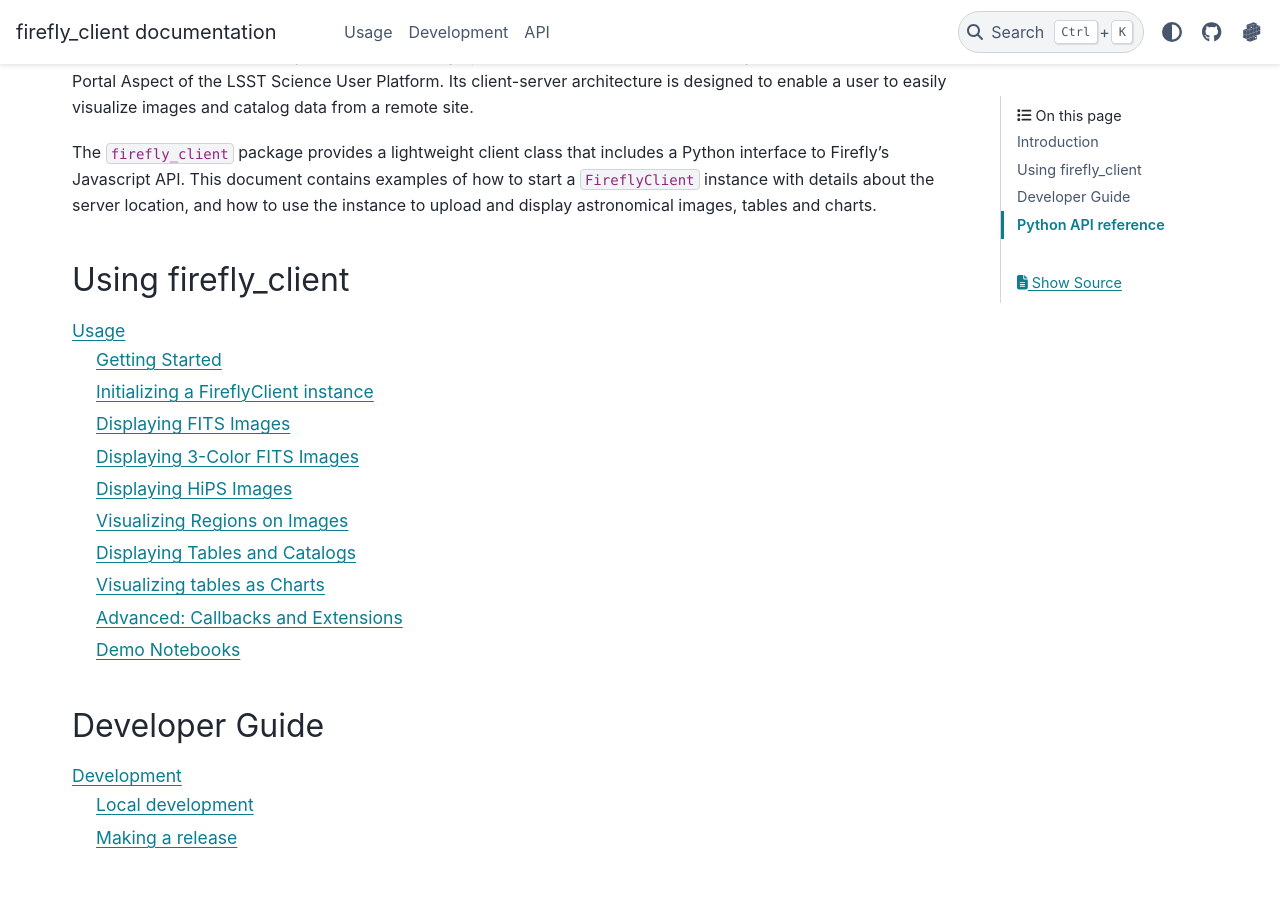
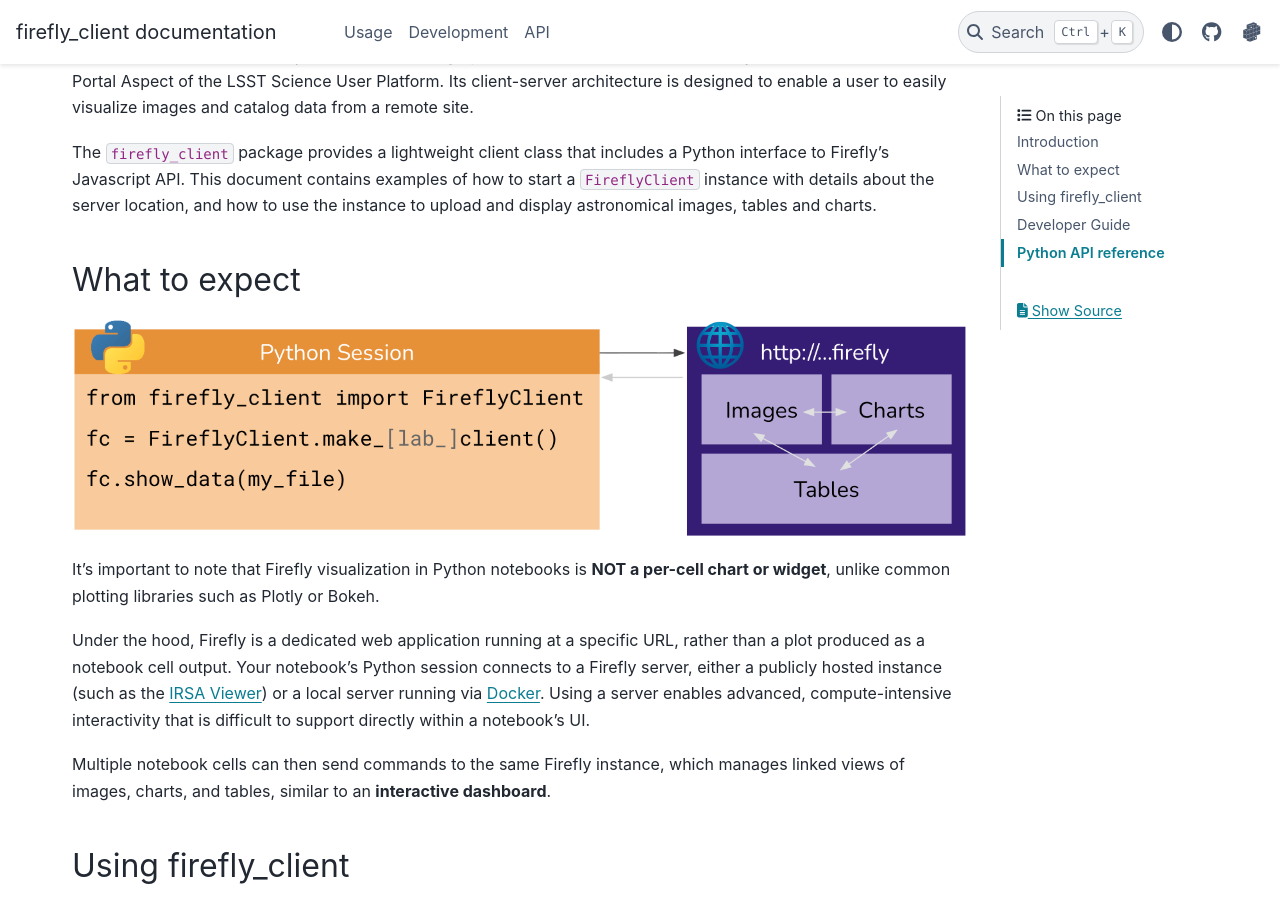
Before and after one commit to Caltech-IPAC/firefly_client, a Sphinx documentation site: the page built from docs/index.rst, in a window 1280 px wide and 900 px high, scrolled down 348 px. Built offline with Sphinx 7.4.7 and the PyData theme 0.15.4, drawn with Linux system fonts in a browser that asks for light colours; pages that are not in the unit, such as notebooks, are missing from menus.

Commit message:
Add what to expect section in landing page
Fix nbsphinx syntax highlighting for code cell

```diff
--- a/docs/conf.py
+++ b/docs/conf.py
@@ -72,5 +72,8 @@
 # Allow build to continue even if some notebooks error (useful for demos).
 nbsphinx_allow_errors = True
 
+# Ensure Pygments syntax highlighting for Jupyter code cells.
+nbsphinx_codecell_lexer = 'ipython'
+
 # Remove the .txt suffix that gets added to source files
 html_sourcelink_suffix = ''
--- a/docs/index.rst
+++ b/docs/index.rst
@@ -26,6 +26,40 @@
 This document contains examples of how to start a ``FireflyClient`` instance
 with details about the server location, and how to use the instance
 to upload and display astronomical images, tables and charts.
+
+
+What to expect
+==============
+
+.. raw:: html
+
+    <div style="margin-bottom: 1.15rem;">
+
+.. image:: _static/firefly-in-python-flow.png
+    :alt: Firefly in Python Flow Diagram
+    :align: center
+
+.. raw:: html
+
+    </div>
+
+It's important to note that Firefly visualization in Python notebooks is
+**NOT a per-cell chart or widget**, unlike common plotting libraries
+such as Plotly or Bokeh.
+
+Under the hood, Firefly is a dedicated web application running at a specific
+URL, rather than a plot produced as a notebook cell output.
+Your notebook's Python session connects to a Firefly server, either a publicly
+hosted instance (such as the `IRSA Viewer`_) or a local server running via Docker_.
+Using a server enables advanced, compute-intensive interactivity that is
+difficult to support directly within a notebook's UI.
+
+Multiple notebook cells can then send commands to the same Firefly instance,
+which manages linked views of images, charts, and tables, similar to an
+**interactive dashboard**.
+
+.. _IRSA Viewer: https://irsa.ipac.caltech.edu/irsaviewer/
+.. _Docker: https://hub.docker.com/r/ipac/firefly
 
 
 .. _firefly_client-using:
```
Also changed, not shown: docs/_static/firefly-in-python-flow.png (added).
